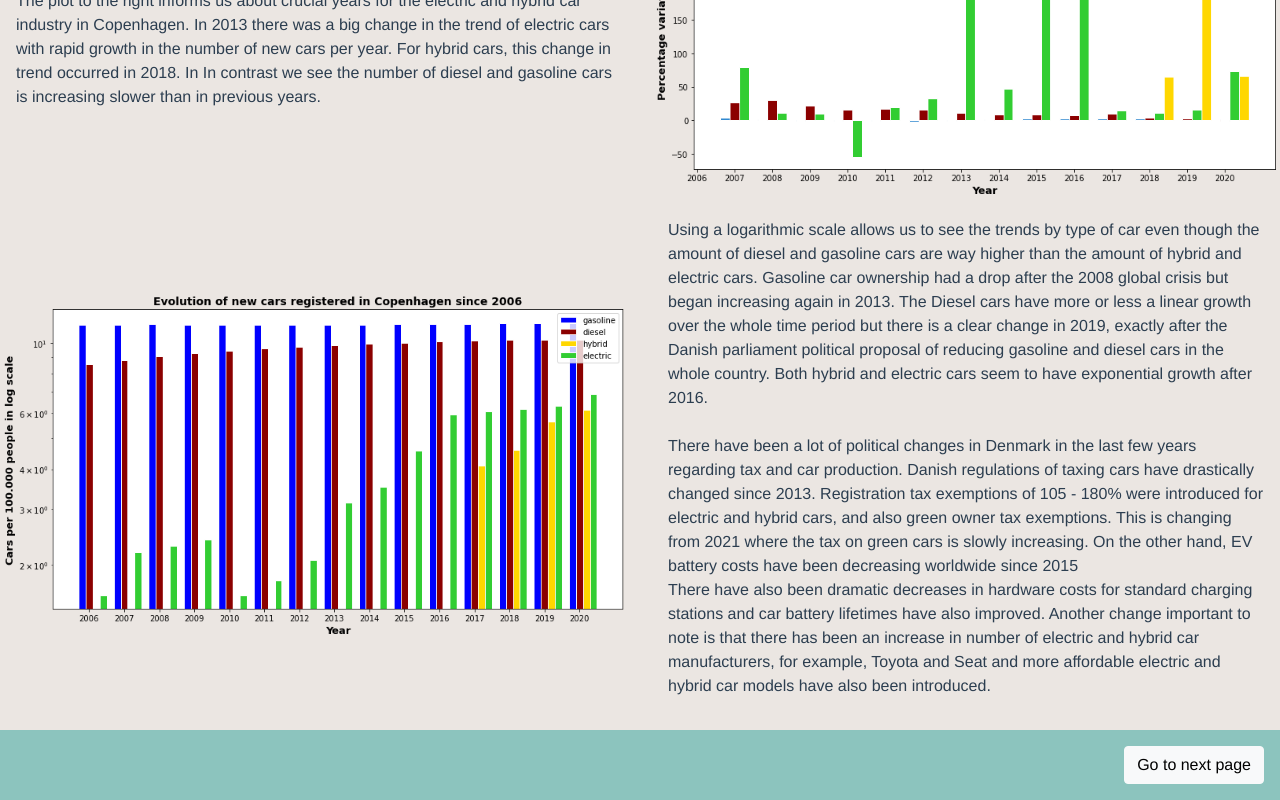
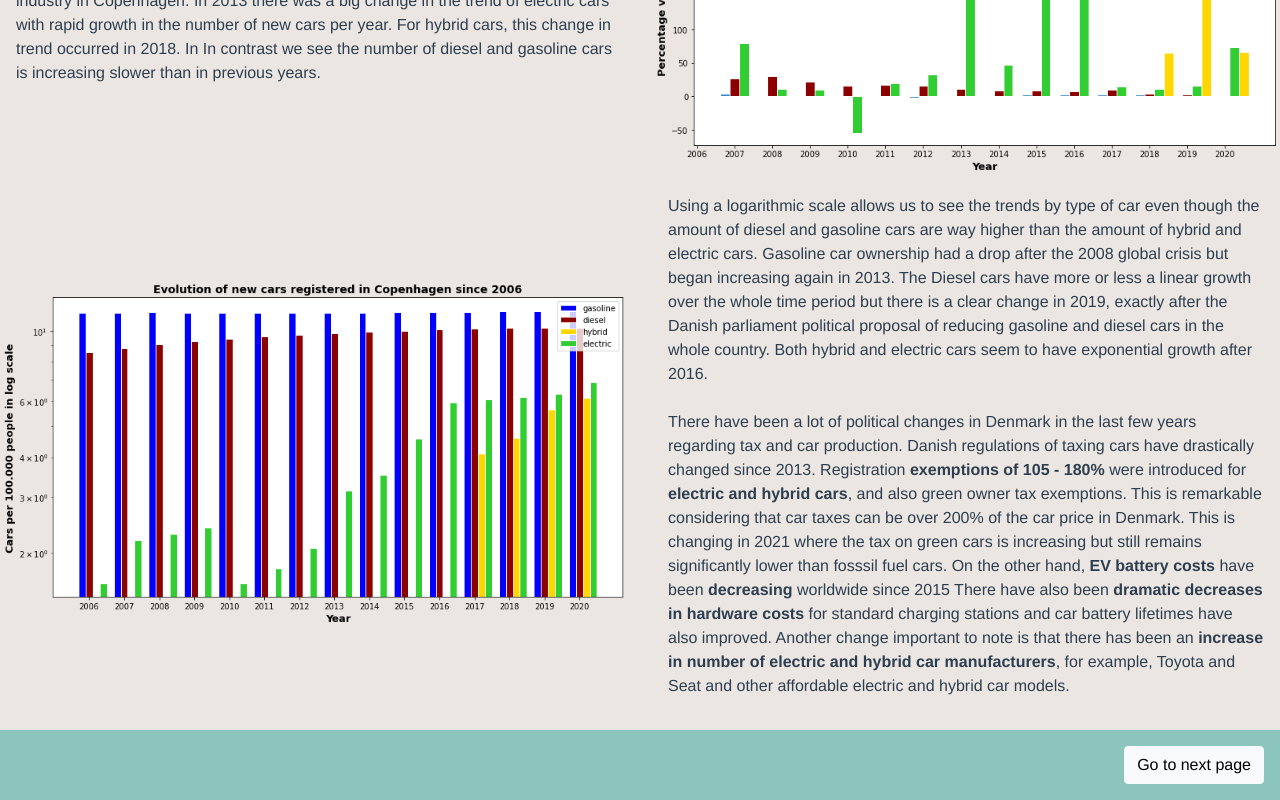
Before and after one commit to jonagusth/socialDataWebApp, a Vue app: page / in a window 1280 px wide. Shown: the part 1595-2395 px from the top of the page. Built offline with nearby package versions, Linux system fonts and the light colour scheme.

Commit message:
Update FirstPage.vue

```diff
--- a/src/components/FirstPage.vue
+++ b/src/components/FirstPage.vue
@@ -12,13 +12,13 @@
           and Visualization at Danmarks Tekniske Universitet.
           The project describes car ownership for the Copenhagen
           metropolitan area in the period of time between 2006 and 2020. The data used is
-          loaded and filtered the data from
+          loaded from
           <a href="https://kk.statistikbank.dk/statbank5a/default.asp?w=1536"
             >København Statistikbank</a
           >
           and <a href="https://www.opendata.dk/">Open Data DK</a>
           . The raw data includes tables on new private cars registered every
-          year in every neighborhood in Copenhagen. The data was plotted
+          year in every district in Copenhagen. The data was plotted
           using different visualization tools that include histograms, scatter
           plots and maps. The goal is to analyze and look for trends and
           singularities. The visualization focuses on:
@@ -69,13 +69,13 @@
         <img src="../assets/CopenBar.png" class="img-fluid" />
       </div>
       <div class="col-md-6">
-        <h4>Car registration in Copenhagen between 2006-2020</h4>
+        <h4>Car registration in Copenhagen between 2006 - 2020</h4>
         <p class="text-start p-3">
           The topic of sustainability and living an environmentally friendly
           lifestyle is constantly growing. Denmark is one of the frontrunners in
           implementing the United Nations Sustainable development goals and
           Copenhagen is a hub for innovation and the development of sustainable
-          solutions. In recent years there has been a shift in car ownership. People are more and more switching from gasoline and diesel cars to more sustainable electric and hybrid cars. <br />
+          solutions. In recent years there has been a shift in car ownership. People are more and more switching from gasoline and diesel cars to more sustainable electric and hybrid cars.
           First, let's look at how car ownership in Copenhagen has been developing.
           <br /><br />
           The amount of registered cars has been growing since 2006. There are some years where the growth slows down, for instance, 2009 and 2010. That is most likely due to the world economic crisis. After 2013 the number of cars increases constantly. Is it because people living in Copenhagen are buying more cars than before or is there another explanation?
@@ -146,17 +146,16 @@
           <br /><br />
           There have been a lot of political changes in Denmark in the last few years
           regarding tax and car production. Danish regulations of taxing cars have drastically
-          changed since 2013. Registration tax exemptions of 105 - 180% were introduced for
-          electric and hybrid cars, and also green owner tax exemptions. This is changing from
-          2021 where the tax on green cars is slowly increasing. On the other hand, EV battery
-          costs have been decreasing worldwide since 2015
-          <br />
-          There have also been dramatic decreases in hardware costs for standard
+          changed since 2013. Registration <strong>exemptions of 105 - 180%</strong> were introduced for
+           <strong>electric and hybrid cars</strong>, and also green owner tax exemptions. This is remarkable
+           considering that car taxes can be over 200% of the car price in Denmark. This is changing in 2021 where
+           the tax on green cars is increasing but still remains significantly
+           lower than fosssil fuel cars. On the other hand, <strong>EV battery costs</strong> have been <strong>decreasing</strong>
+           worldwide since 2015 There have also been <strong>dramatic decreases in hardware costs</strong> for standard
           charging stations and car battery lifetimes have also improved.
-          Another change important to note is that there has been an increase in
-          number of electric and hybrid car manufacturers, for example, Toyota
-          and Seat and more affordable electric and hybrid car models have also
-          been introduced.
+          Another change important to note is that there has been an <strong>increase in
+          number of electric and hybrid car manufacturers</strong>, for example, Toyota
+          and Seat and other affordable electric and hybrid car models.
         </p>
       </div>
     </div>
```
